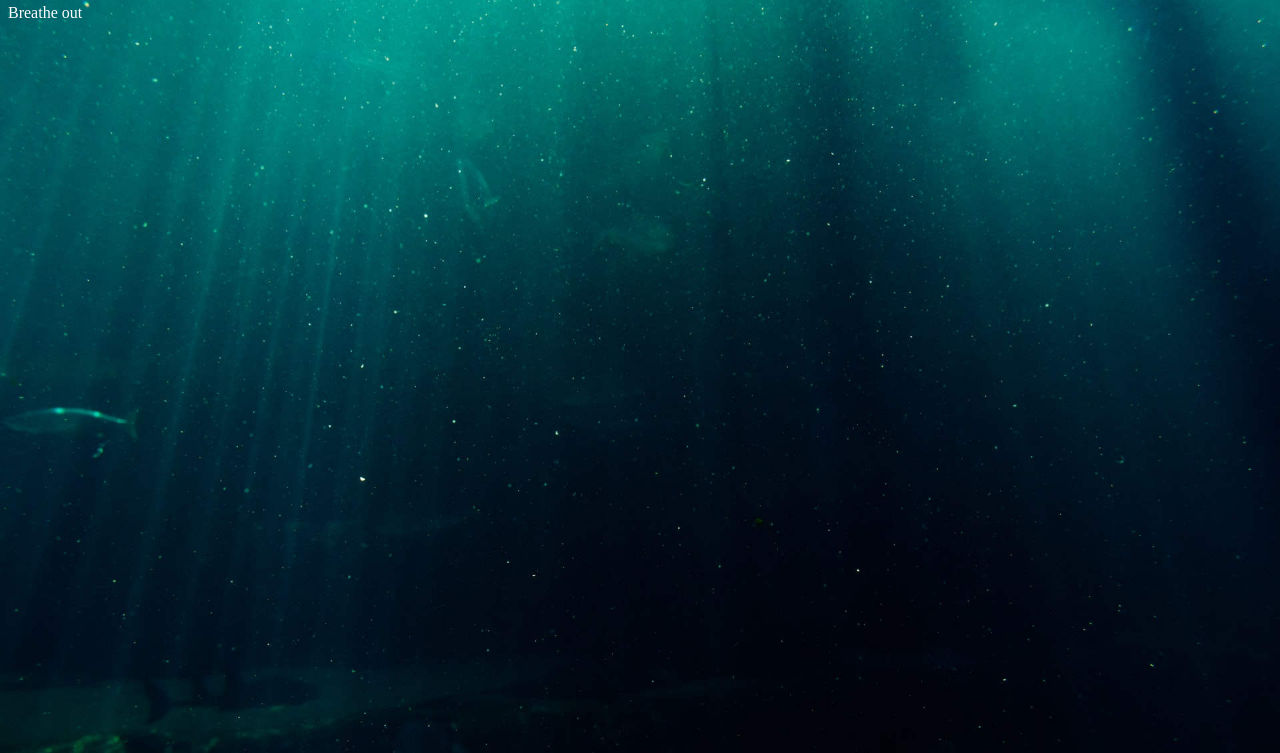
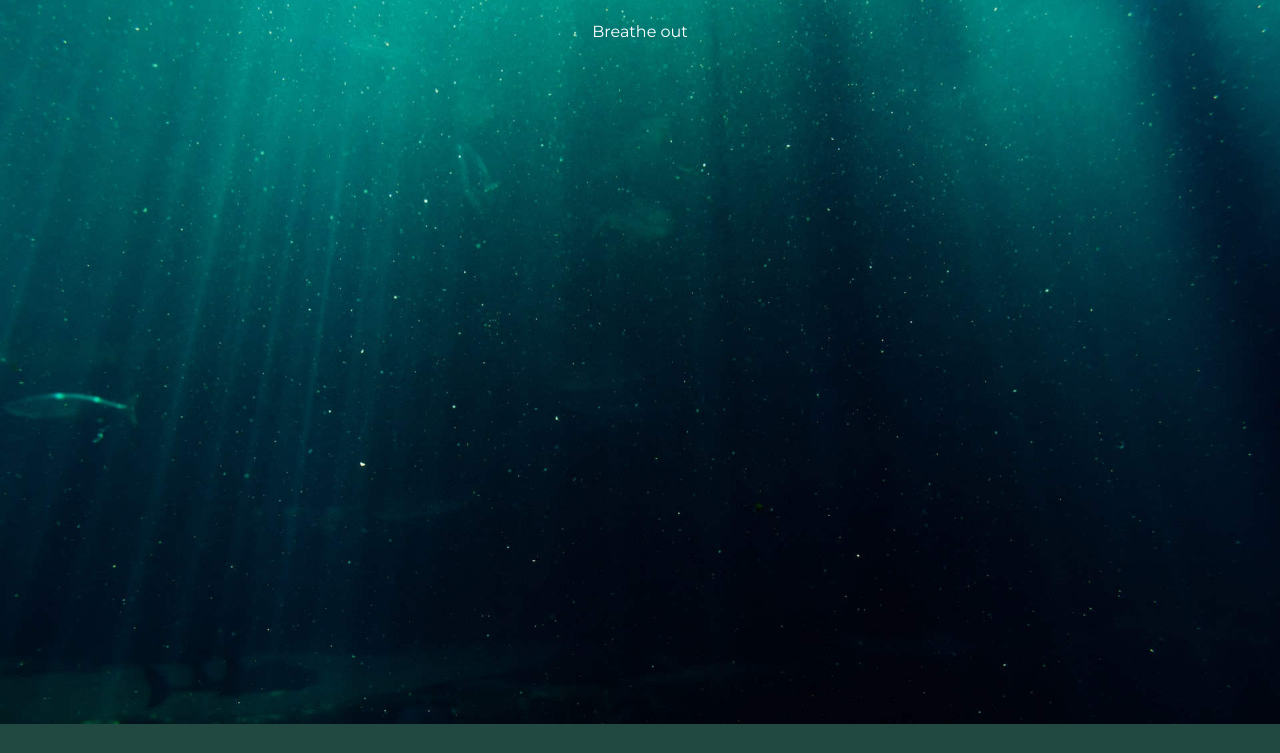
Before and after one commit to mayvastech/Relaxation-App, a plain HTML site: page index.html in a window 1280 px wide. Shown: the part 76-829 px from the top of the page. After the commit the page ends 800 px from the top, so only its background shows below. Drawn offline with Linux system fonts and the light colour scheme.

Commit message:
flex column body elements + googlefont added

```diff
--- a/style.css
+++ b/style.css
@@ -8,4 +8,9 @@ body {
     background: #224941 url("./img/bg.jpg") no-repeat center center/cover;
     min-height: 100vh;
     color: #fff;
+    font-family: 'Montserrat', sans-serif;
+    display: flex;
+    flex-direction: column;
+    align-items: center;
+    margin: 0;
 }
```
